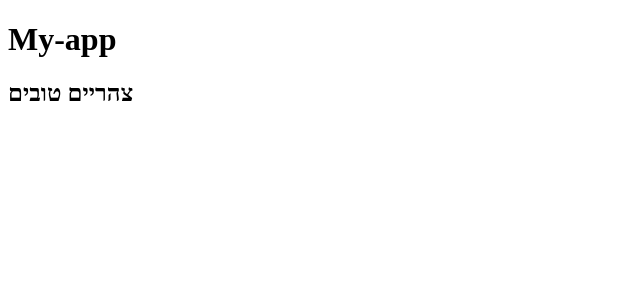
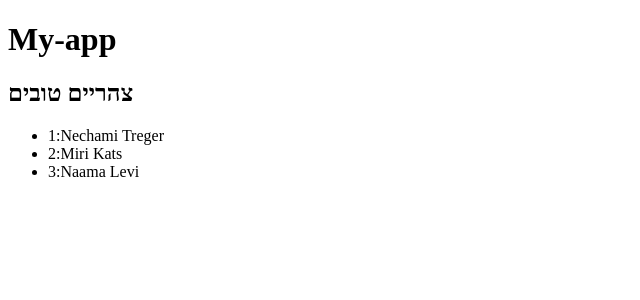
Before and after one commit to HarmonyCodes/angular, an Angular app: page / in a window 1280 px wide. Shown: the top 300 px of the page, without its empty margins (0-640 px from the left). Built offline with nearby package versions, Linux system fonts and the light colour scheme.

Commit message:
ngFor task

```diff
--- a/src/app/app.component.html
+++ b/src/app/app.component.html
@@ -1,2 +1,3 @@
 <h1>{{title}}</h1>
 <h2>{{getGreeting()}}</h2>
+<app-students-list></app-students-list>
--- /dev/null
+++ b/src/app/student.model.ts
@@ -0,0 +1,11 @@
+export class Student{
+    constructor(
+    public id: number,
+    public firstName: string,
+    public lastName: string,
+    public adrress: string,
+    public phone: string,
+    public active:boolean,
+    public gradeAverage: number,
+    ){}
+}
--- /dev/null
+++ b/src/app/students-list/students-list.component.html
@@ -0,0 +1,5 @@
+<ul>
+    <li *ngFor="let student of students">
+        {{student.id}}:{{student.firstName}} {{student.lastName}}
+    </li>
+</ul>
--- /dev/null
+++ b/src/app/students-list/students-list.component.ts
@@ -0,0 +1,19 @@
+import { Component } from '@angular/core';
+import { Student } from '../student.model';
+import { CommonModule } from '@angular/common';
+
+
+@Component({
+  selector: 'app-students-list',
+  templateUrl: './students-list.component.html',
+  standalone: true,
+  imports: [CommonModule]
+})
+export class StudentsListComponent {
+  students: Student[]=
+  [
+    new Student(1,"Nechami","Treger","MivtsaMacabi","0548502887",true,95),
+    new Student(2,"Miri","Kats","Yechezkel","0504115559",false,70),
+    new Student(3,"Naama","Levi","Uziel","0556782110",true,80)
+  ];
+}
```
Also changed, not shown: src/app/app.component.ts (+8 -1 lines), src/app/app.module.ts (+6 -5 lines).
